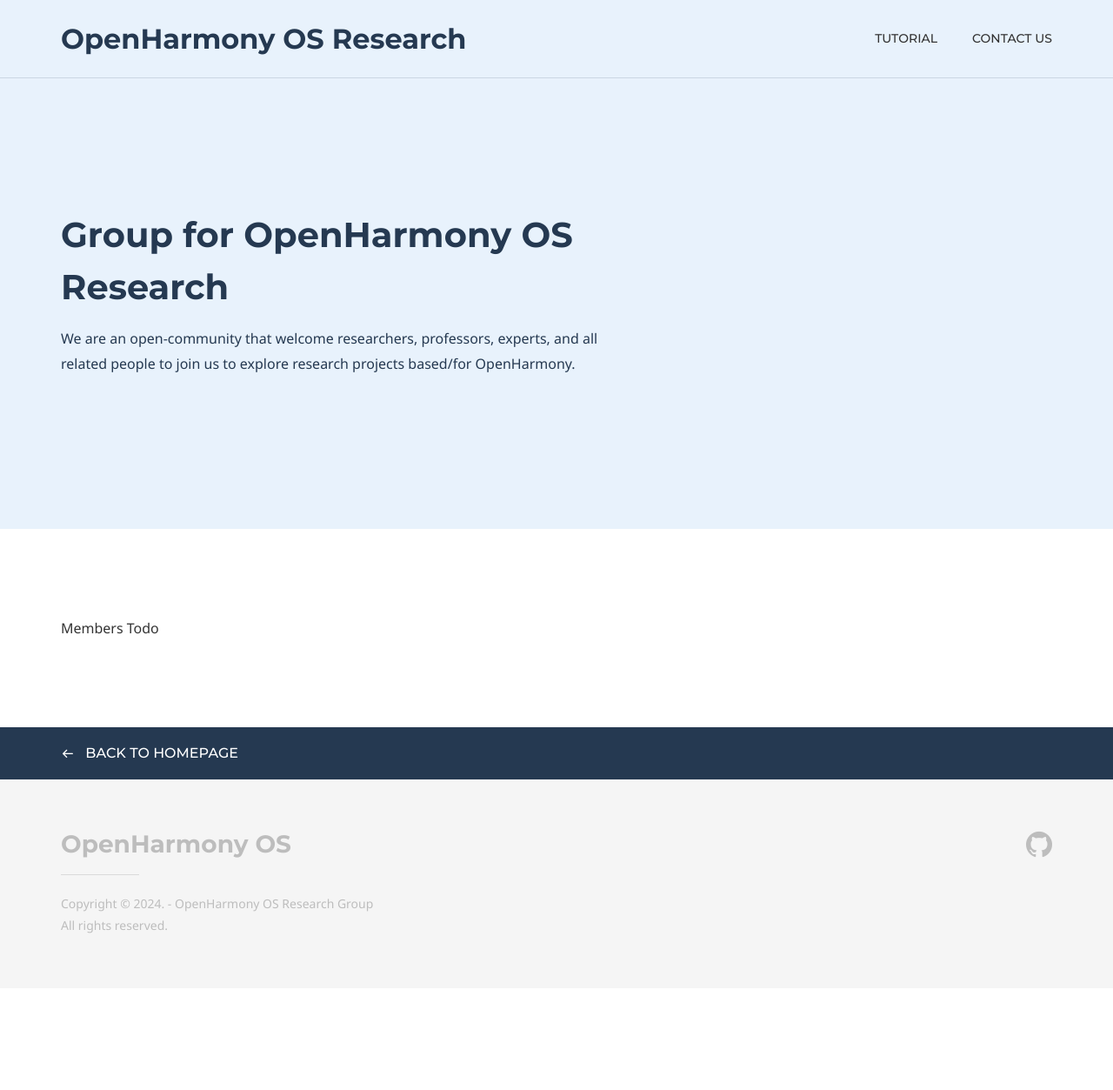
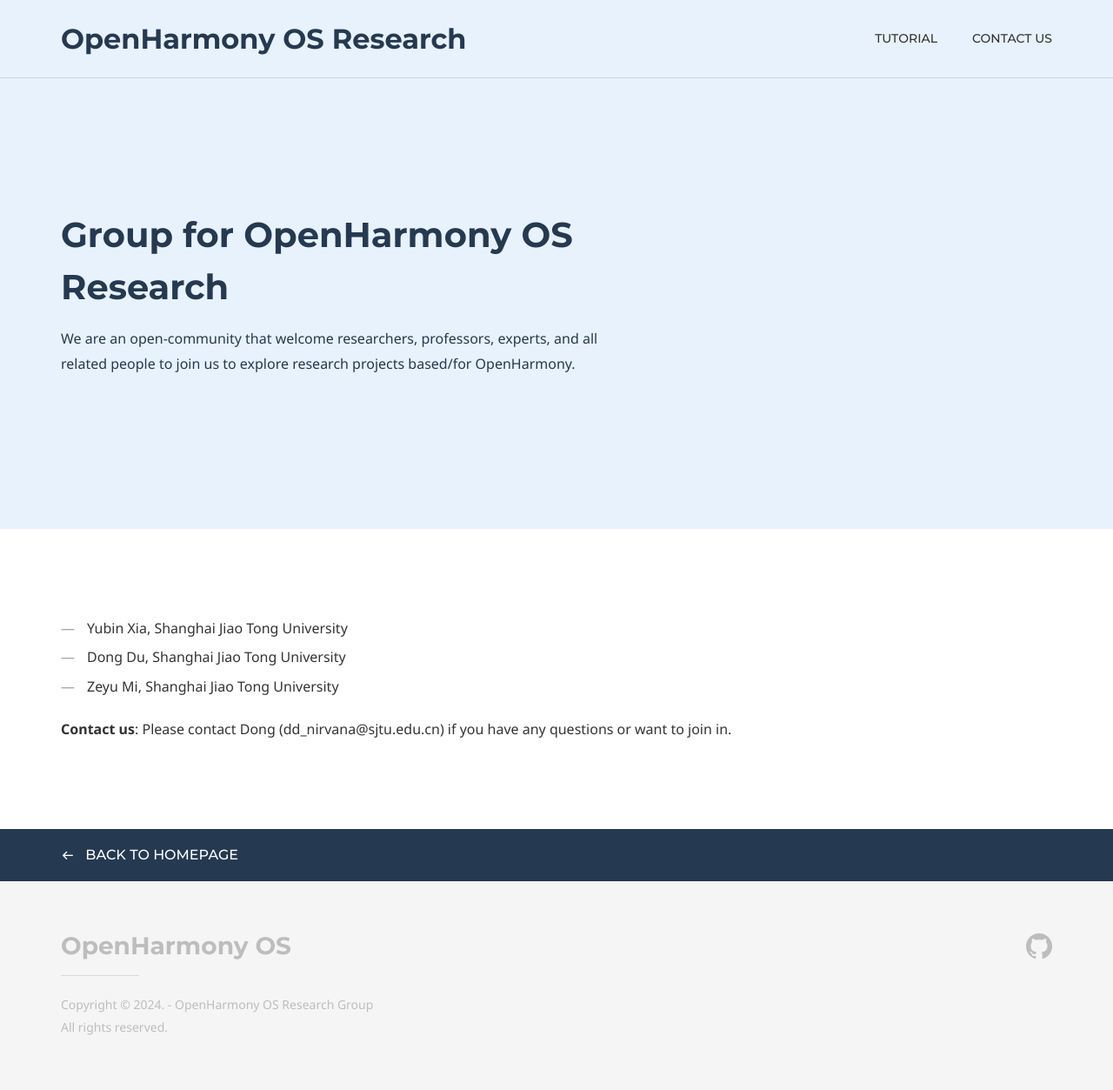
Before and after one commit to openharmony-research/openharmony-research.github.io, a Jekyll site: the page built from authors.md, in a window 1280 px wide. Shown: the whole page at 87% size. Built offline with Jekyll 4.4.1, drawn with Linux system fonts in a browser that asks for light colours; some web fonts are replaced; before the commit the page ends 1136 px from its top, so only the background shows below that.

Commit message:
authors: members init
Signed-off-by: Dong Du <Dd_nirvana@sjtu.edu.cn>

```diff
--- a/authors.md
+++ b/authors.md
@@ -21,4 +21,10 @@
 #         url: '#'
 ---
 
-Members Todo
+
+* Yubin Xia, Shanghai Jiao Tong University
+* Dong Du, Shanghai Jiao Tong University
+* Zeyu Mi, Shanghai Jiao Tong University
+
+**Contact us**:
+Please contact Dong (dd_nirvana@sjtu.edu.cn) if you have any questions or want to join in.
```
